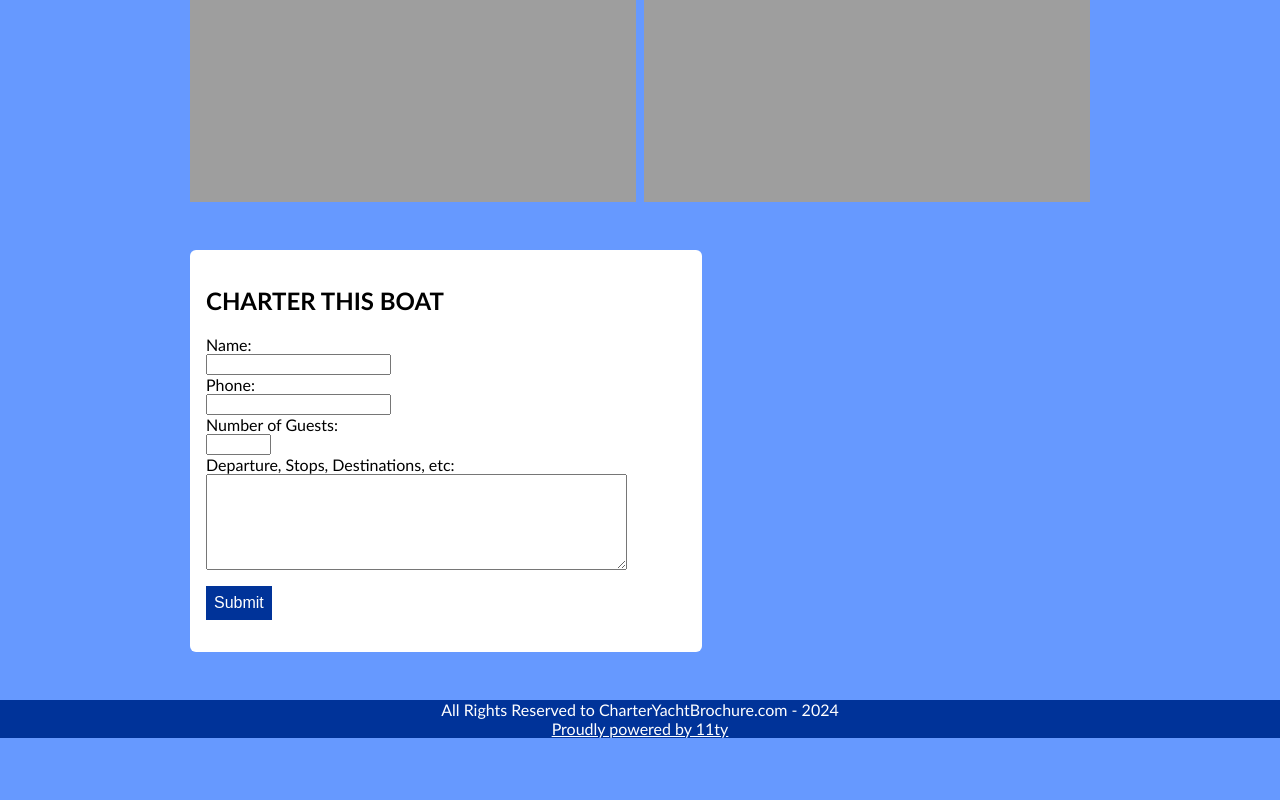
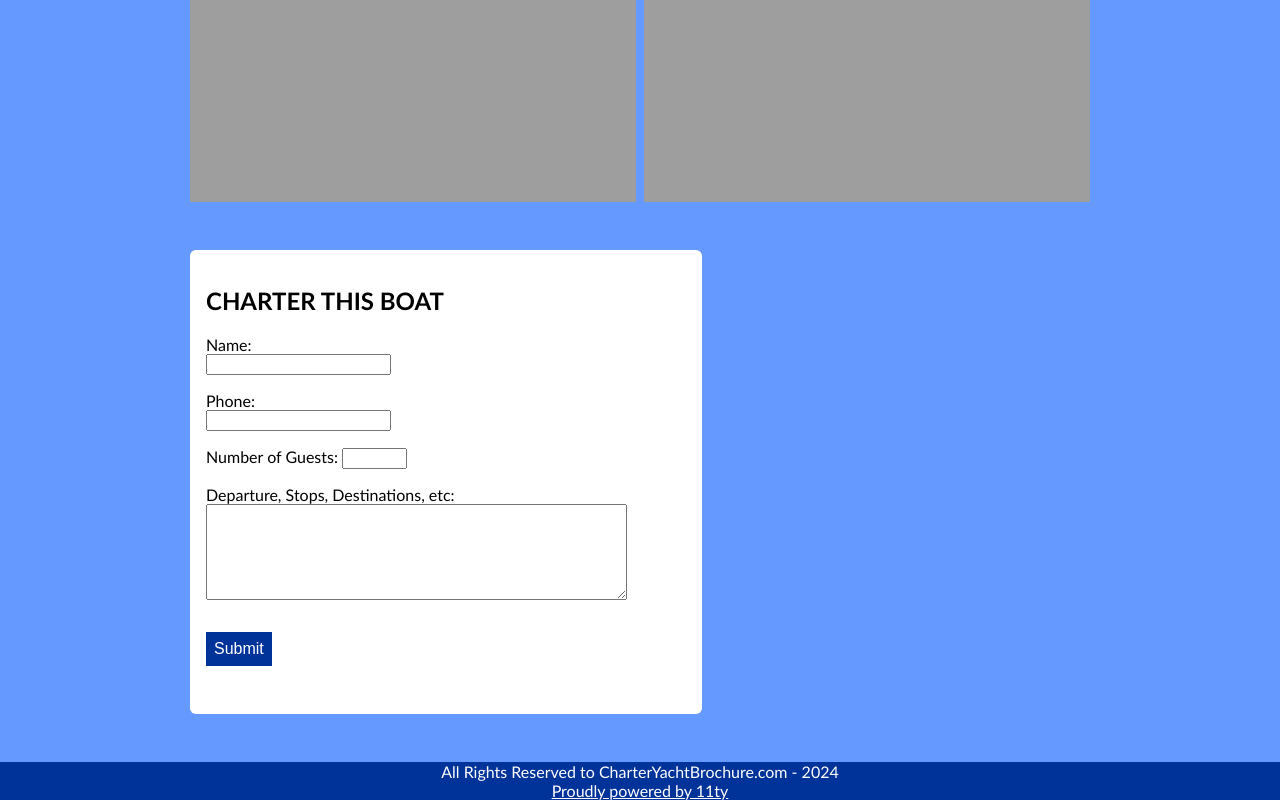
Before and after one commit to lane-yacht-management-group/cyb-11ty, an Eleventy site: page brochure/boat.md in a window 1280 px wide. Shown: the part 1690-2490 px from the top of the page. Before the commit the page ends 2428 px from the top, so only its background shows below. Built offline with nearby package versions, Linux system fonts and the light colour scheme; Eleventy itself is replaced by a stand-in of ours; files that its build step writes are made by us from their sources.

Commit message:
Form fixes

```diff
--- a/_includes/boat.njk
+++ b/_includes/boat.njk
@@ -72,11 +72,11 @@
     <h2>Charter this boat</h2>
 
     <form method="post" name="charterboat" netlify>
-      <label>Name: <input type="text" required /></label>
-      <label>Phone: <input type="text" required /></label>
+      <label>Name: <input name="name" type="text" required /></label>
+      <label>Phone: <input type="text" name="phone" required /></label>
       <input type="hidden" name="boat" value="{{ boat.name }}" />
-      <label>Number of Guests: <input type="text" size="5"/></label>
-      <label>Departure, Stops, Destinations, etc:<br /><textarea cols="50" rows="6"></textarea></label>
+      <label>Number of Guests: <input class="form-control--inline" name="number_of_guests" type="text" size="5"/></label>
+      <label>Departure, Stops, Destinations, etc:<br /><textarea name="stops_departure_destinations" cols="50" rows="6"></textarea></label>
       <label>
       <input type="submit" />
     </form>
--- a/css/styles.css
+++ b/css/styles.css
@@ -114,22 +114,26 @@ footer a {
 Form
 **/
 
-form[netlify] label,
-form[netlify] input[type="text"],
-form[netlify] textarea,
-form[netlify] select {
+form label,
+form input[type="text"]:not(.form-control--inline),
+form textarea:not(.form-control--inline),
+form select:not(.form-control--inline) {
   display: block;
   max-width: 100%;
 }
 
-form[netlify] input[type="submit"],
-form[netlify] input[type="reset"] {
+form label {
+  margin-bottom: 1em;
+}
+
+form input[type="submit"],
+form input[type="reset"] {
   padding: 0.5em;
   margin: 1em 0;
   border: none;
   font-size: 1em;
 }
-form[netlify] input[type="submit"] {
+form input[type="submit"] {
   background: var(--dark-blue);
   box-shadow: 1px 1px 1px white;
   color: white;
```
Also changed, not shown: requestbrochure.md (+7 -7 lines).
